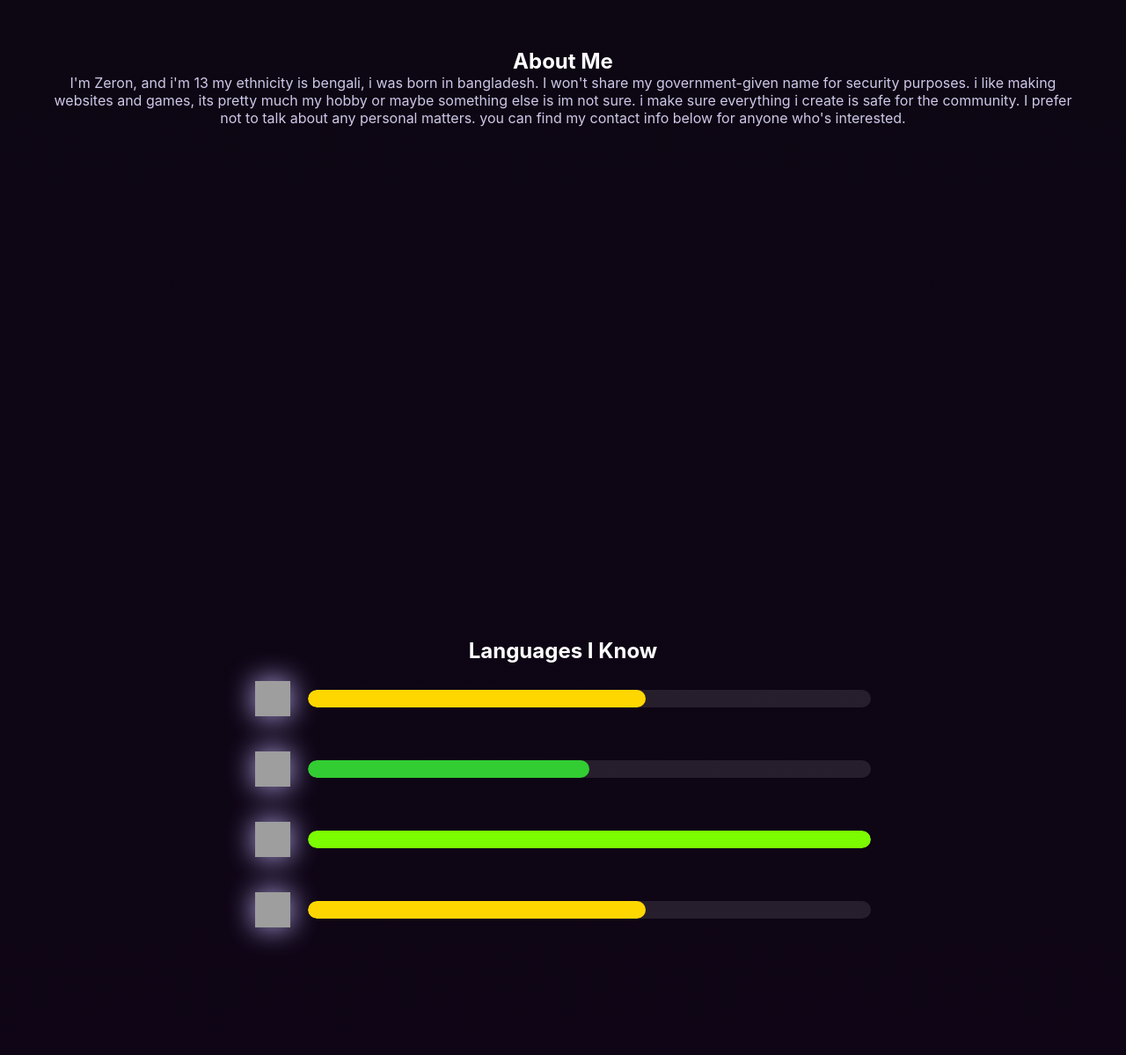
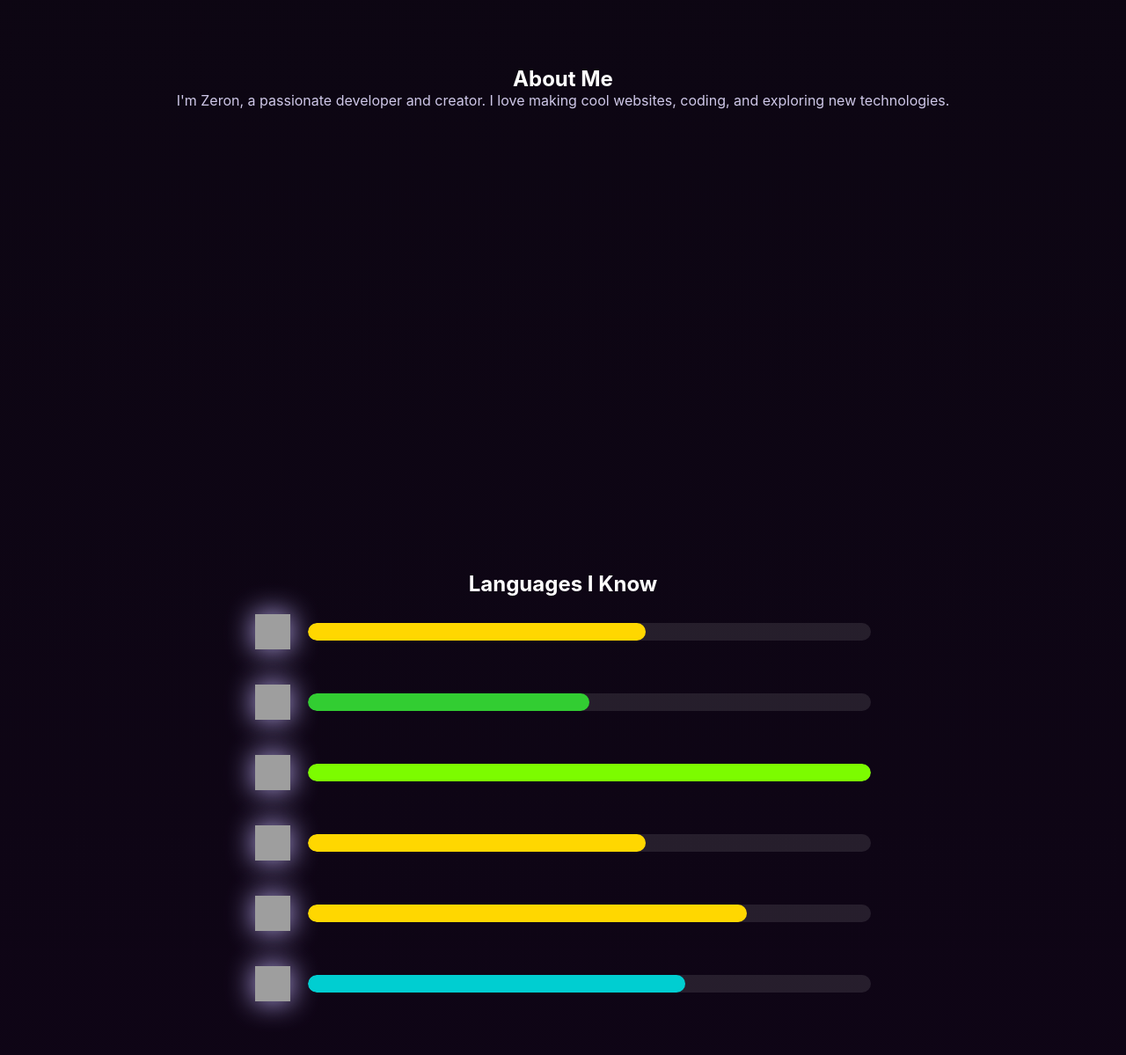
Before and after one commit to zeronwya/portfolio, a plain HTML site: page index.html in a window 1280 px wide. Shown: the part 1131-2330 px from the top of the page at 88% size. Drawn offline with Linux system fonts and the light colour scheme; grey boxes are pictures that could not be loaded.

Commit message:
Add JavaScript 78% and Go 67% bars

```diff
--- a/index.html
+++ b/index.html
@@ -140,6 +140,8 @@
     .lang-bar .lang-bar-fill.cpp { background: limegreen !important; }
     .lang-bar .lang-bar-fill.html { background: #7CFC00 !important; }
     .lang-bar .lang-bar-fill.nodejs { background: gold !important; }
+    .lang-bar .lang-bar-fill.javascript { background: gold !important; }
+    .lang-bar .lang-bar-fill.go { background: #00CED1 !important; } /* Teal for Go */
     /* Music Player */
     .music-player {
       position: fixed;
@@ -231,12 +233,12 @@
     </nav>
   </header>
   <section id="home" class="hero">
-    <h1>Hey, I'm Zeron</h1>
-    <p>Welcome to my portfolio, a space where design meets creativity and clean code obviously.</p>
+    <h1>Hey, I'm ZERON</h1>
+    <p>Welcome to my portfolio — a space where design meets creativity and clean code. Scroll to see my work.</p>
   </section>
   <section id="about" class="about">
     <h2 style="color:white;">About Me</h2>
-    <p>I'm Zeron, and i'm 13 my ethnicity is bengali, i was born in bangladesh. I won't share my government-given name for security purposes. i like making websites and games, its pretty much my hobby or maybe something else is im not sure. i make sure everything i create is safe for the community. I prefer not to talk about any personal matters. you can find my contact info below for anyone who's interested.
+    <p>I'm Zeron, a passionate developer and creator. I love making cool websites, coding, and exploring new technologies.</p>
   </section>
   <section id="languages" class="languages">
     <h2 style="color:white;">Languages I Know</h2>
@@ -256,10 +258,18 @@
       <img class="lang-logo" src="https://raw.githubusercontent.com/github/explore/main/topics/nodejs/nodejs.png" alt="Node.js">
       <div class="lang-bar"><div class="lang-bar-fill nodejs"></div></div>
     </div>
+    <div class="lang-container">
+      <img class="lang-logo" src="https://raw.githubusercontent.com/github/explore/main/topics/javascript/javascript.png" alt="JavaScript">
+      <div class="lang-bar"><div class="lang-bar-fill javascript"></div></div>
+    </div>
+    <div class="lang-container">
+      <img class="lang-logo" src="https://upload.wikimedia.org/wikipedia/commons/0/05/Go_Logo_Blue.svg" alt="Go">
+      <div class="lang-bar"><div class="lang-bar-fill go"></div></div>
+    </div>
   </section>
   <section id="projects" class="projects">
     <h2 style="color:white;">Projects</h2>
-    <p>My coolest works will show up here, i dont have any for now.</p>
+    <p>My coolest works will show up here.</p>
   </section>
   <footer id="contact">
     <div class="socials">
@@ -284,7 +294,7 @@
   <audio id="bgMusic4" src="nopeyourtoolate.mp3" preload="auto"></audio>
   <audio id="bgMusic5" src="misstherage.mp3" preload="auto"></audio>
   <audio id="bgMusic6" src="notallowed.mp3" preload="auto"></audio>
-  <audio id="bgMusic7" src="nuts.mp3" preload="auto"></audio>
+  <audio id="bgMusic7" src="nuts.mp6" preload="auto"></audio>
   <audio id="bgMusic8" src="doyoulike.mp3" preload="auto"></audio>
   <audio id="bgMusic9" src="Ismokedawaymybrain.mp3" preload="auto"></audio>
   <script>
@@ -522,6 +532,8 @@
           if (bar.classList.contains('cpp')) bar.style.width = '50%';
           if (bar.classList.contains('html')) bar.style.width = '100%';
           if (bar.classList.contains('nodejs')) bar.style.width = '60%';
+          if (bar.classList.contains('javascript')) bar.style.width = '78%';
+          if (bar.classList.contains('go')) bar.style.width = '67%';
           const logo = bar.parentElement.previousElementSibling;
           logo.classList.add('glow');
         }
```
